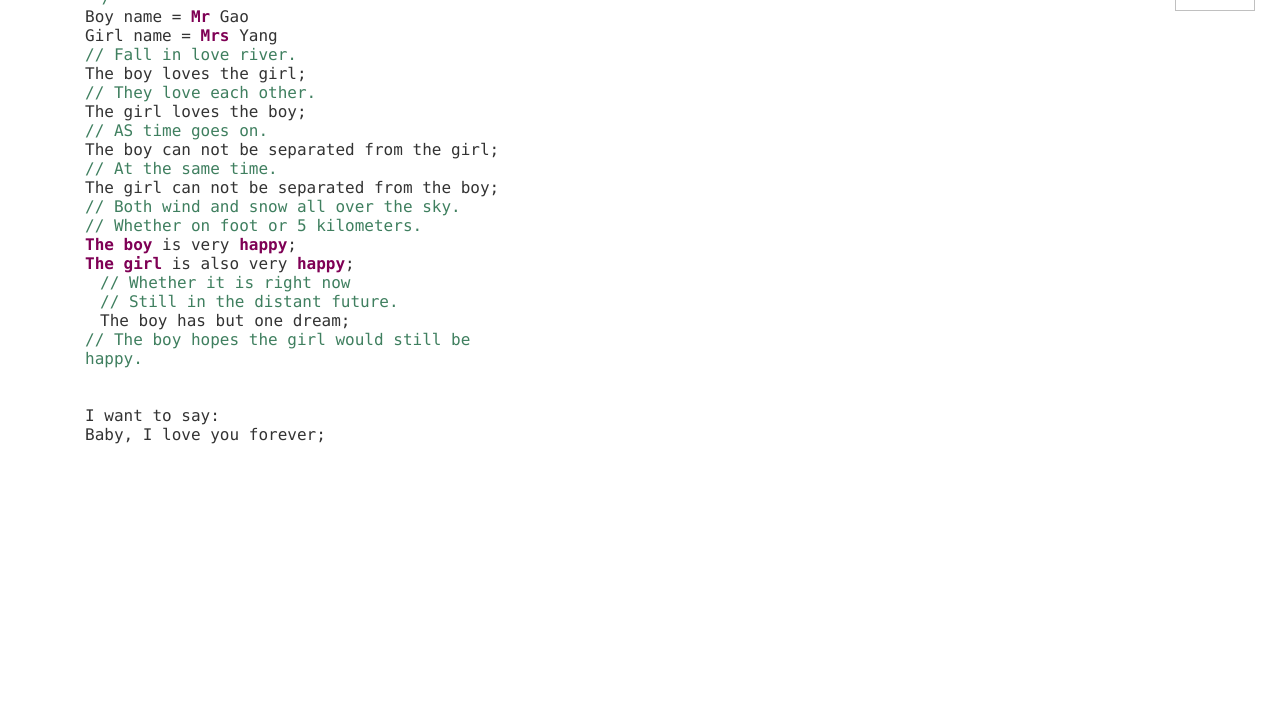
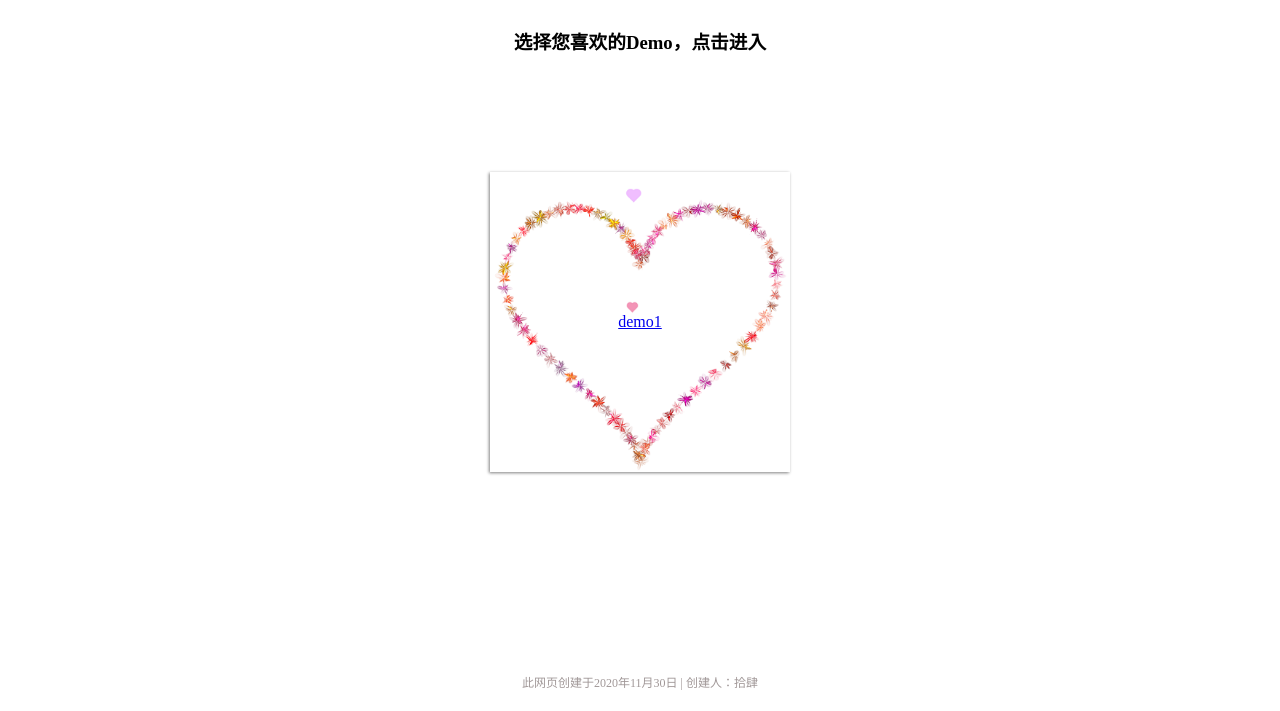
Before and after one commit to gao351306708/Demo, a plain HTML site: page index.html in a window 1280 px wide. Shown: the part 89-800 px from the top of the page. Drawn offline with nearby package versions, Linux system fonts and the light colour scheme; files that its build step writes are made by us from their sources.

Commit message:
添加主页面样式

```diff
--- a/index.html
+++ b/index.html
@@ -4,111 +4,79 @@
 
 <head>
   <meta http-equiv="Content-Type" content="text/html; charset=utf-8" />
-  <title>Love For you</title>
-
-  <link href="css/default.css" type="text/css" rel="stylesheet">
-  <script type="text/javascript" src="js/jquery.js"></script>
-  <script type="text/javascript" src="js/garden.js"></script>
-  <script type="text/javascript" src="js/functions.js"></script>
-  <script type="text/javascript" src="js/heart.js"></script>
-
+  <title>Demo</title>
 </head>
 
 <body>
-
   <div id="mainDiv">
-    <div id="content">
-      <div id="code">
-        <span class="comments">/**</span><br />
-        <span class="space" /><span class="comments">*2020-02-26 20:00:00,</span><br />
-        <span class="space" /><span class="comments">*up to now....</span><br />
-        <span class="space" /><span class="comments">*/</span><br />
-        Boy name = <span class="keyword">Mr</span> Gao<br />
-        Girl name = <span class="keyword">Mrs</span> Yang<br />
-        <span class="comments">// Fall in love river. </span><br />
-        The boy loves the girl;<br />
-        <span class="comments">// They love each other.</span><br />
-        The girl loves the boy;<br />
-        <span class="comments">// AS time goes on.</span><br />
-        The boy can not be separated from the girl;<br />
-        <span class="comments">// At the same time.</span><br />
-        The girl can not be separated from the boy;<br />
-        <span class="comments">// Both wind and snow all over the sky.</span><br />
-        <span class="comments">// Whether on foot or 5 kilometers.</span><br />
-        <span class="keyword">The boy</span> is very <span class="keyword">happy</span>;<br />
-        <span class="keyword">The girl</span> is also very <span class="keyword">happy</span>;<br />
-        <span class="placeholder" /><span class="comments">// Whether it is right now</span><br />
-        <span class="placeholder" /><span class="comments">// Still in the distant future.</span><br />
-        <span class="placeholder" />The boy has but one dream;<br />
-        <span class="comments">// The boy hopes the girl would still be happy.</span><br />
-        <br>
-        <br>
-        I want to say:<br />
-        Baby, I love you forever;<br />
-      </div>
-      <div id="loveHeart">
-        <canvas id="garden"></canvas>
-        <div id="words">
-          <div id="messages">
-            亲爱的，这是我们相识的时光：
-            <div id="elapseClock"></div>
-          </div>
-          <div id="loveu">
-            想你念你...<br />
-            <div class="signature"> - baba</div>
-          </div>
-        </div>
-      </div>
-      <div id="controller">
-        <div class="audio">
-          <img id="audioImg" onclick="clickImg()" src="./img/audio.png">
-          <audio id="audioMusic" autoplay="autoplay" preload="auto" height="100" width="100">
-            <source src="./js/爱很简单.mp3" type="audio/mp3">
-            你的浏览器不支持音频播放
-          </audio>
-        </div>
-        <div class="heartSwitch">
-        </div>
-      </div>
+    <h1>欢迎来到我的私人Demo会场</h1>
+    <h3>选择您喜欢的Demo，点击进入</h3>
+    <div class="section">
+      <ul>
+        <li><img src="images/love.png" /></a><a href="demo_love/index.html">demo1</a></li>
+      </ul>
+    </div>
+    <div class="footer">
+      此网页创建于2020年11月30日 | 创建人：拾肆
     </div>
   </div>
+</body>
+<style>
+  #mainDiv {
+    display: flex;
+    justify-content: center;
+    align-items: center;
+    flex-direction: column;
+  }
 
-  <script type="text/javascript">
-    var offsetX = $("#loveHeart").width() / 2;
-    var offsetY = $("#loveHeart").height() / 2 - 55;
-    var together = new Date();
-    together.setFullYear(2020, 1, 26);
-    together.setHours(20);
-    together.setMinutes(0);
-    together.setSeconds(0);
-    together.setMilliseconds(0);
+  .section {
+    margin-top: 50px;
+  }
 
-    if (!document.createElement('canvas').getContext) {
-      var msg = document.createElement("div");
-      msg.id = "errorMsg";
-      msg.innerHTML = "Your browser doesn't support HTML5!<br/>Recommend use Chrome 14+/IE 9+/Firefox 7+/Safari 4+";
-      document.body.appendChild(msg);
-      $("#code").css("display", "none")
-      $("#copyright").css("position", "absolute");
-      $("#copyright").css("bottom", "10px");
-      document.execCommand("stop");
-    } else {
-      setTimeout(function () {
-        startHeartAnimation();
-        audioAutoPlay('audioMusic');
-        startShowHeart();
-      }, 2000);
+  .section ul {
+    display: flex;
+    justify-content: center;
+    align-items: center;
+    height: 400px;
+    padding: 0;
+    margin: 0;
+  }
 
-      timeElapse(together);
-      setInterval(function () {
-        timeElapse(together);
-      }, 1000);
-      $("#code").typewriter();
-    }
-    //播放器状态监听
-    playerEventHandle();
+  .section ul li {
+    position: relative;
+    display: flex;
+    justify-content: center;
+    align-items: center;
+    width: 300px;
+    height: 300px;
+    cursor: pointer;
+    background-color: #e1c572;
+    list-style: none;
+    margin: 0 3px;
+    box-shadow: -1px 1px 3px grey;
+  }
 
-  </script>
-</body>
+  .section ul li img {
+    position: absolute;
+    width: 100%;
+    height: 100%;
+  }
+
+  .section ul li a {
+    z-index: 1;
+  }
+
+  .section ul li:hover {
+    width: 400px;
+    height: 400px;
+  }
+
+  .footer {
+    position: fixed;
+    bottom: 20px;
+    font-size: 12px;
+    color: #a19898;
+  }
+</style>
 
 </html>
```
Also changed, not shown: demo_love/index.html (+3 -4 lines), images/love.png (added).
